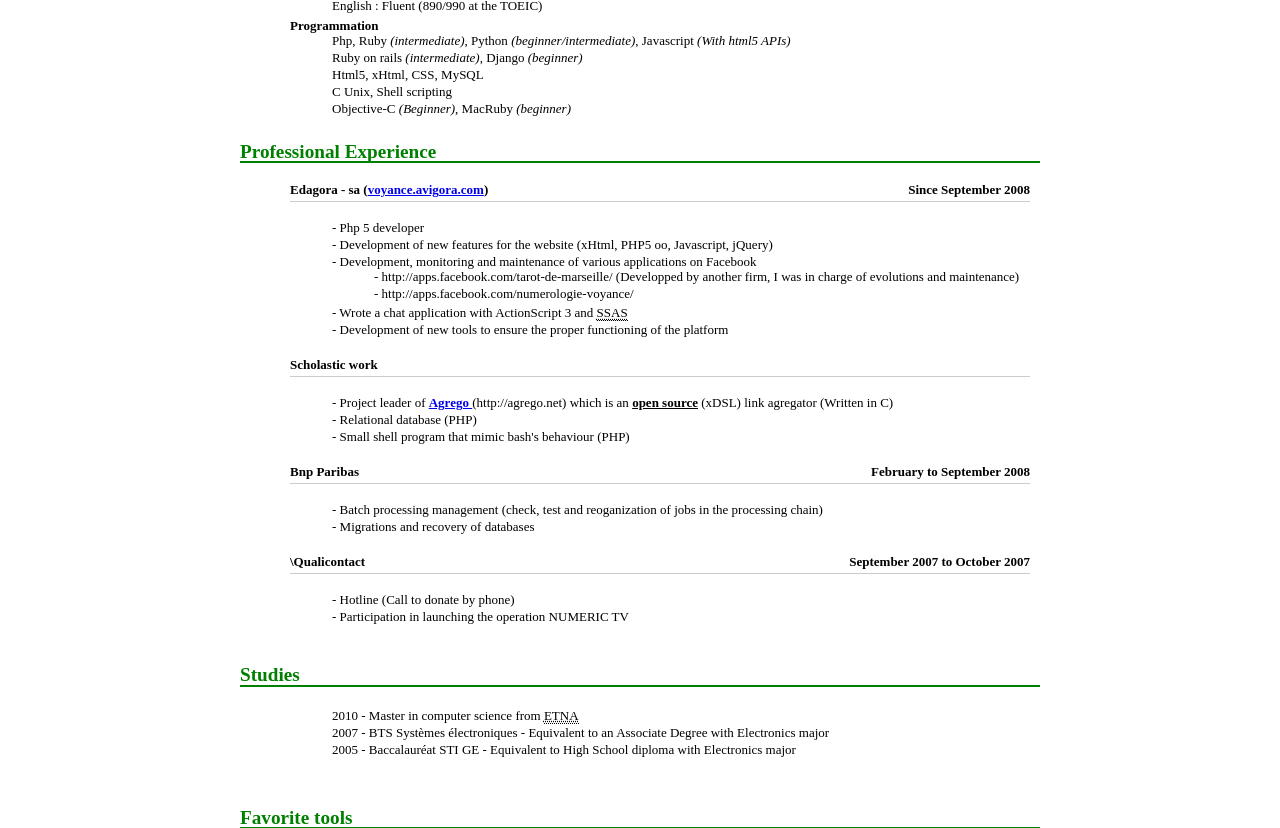
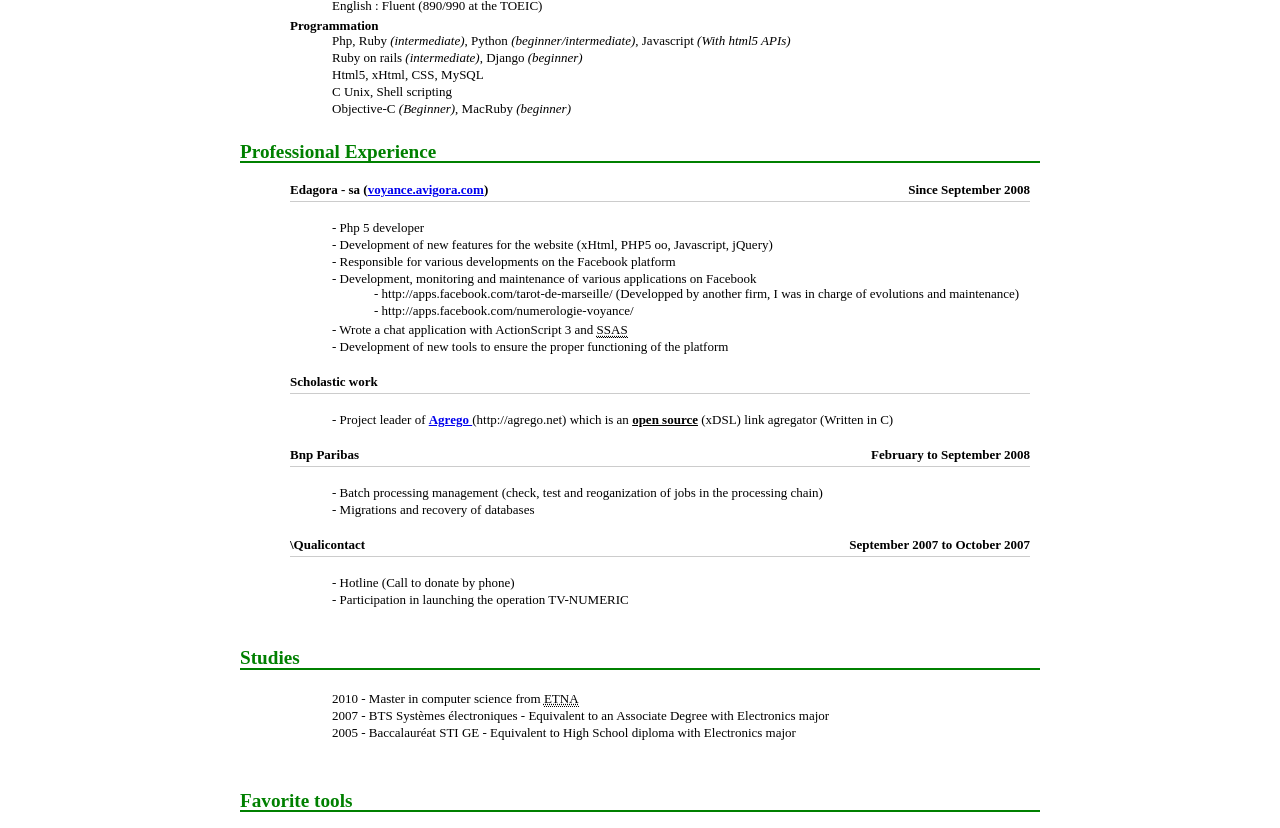
Before and after one commit to Shahor/resume, a plain HTML site: page index.html in a window 1280 px wide. Shown: the part 209-1037 px from the top of the page. Drawn offline with Linux system fonts and the light colour scheme.

Commit message:
Little fixes

```diff
--- a/index.html
+++ b/index.html
@@ -51,7 +51,7 @@
 				<b>Spoken languages</b>
 			</p>
 			<ul>
-				<li>French / Portuguese : Bilingual
+				<li>French / Portuguese : Bilingual</li>
 				<li>English : Fluent (890/990 at the TOEIC)</li>
 			</ul>
 		</article>
@@ -93,11 +93,13 @@
 				<ul>
 					<li>- Php 5 developer</li>
 					<li>- Development of new features for the website (xHtml, PHP5 oo, Javascript, jQuery)</li>
+					<li>- Responsible for various developments on the Facebook platform
 					<li>- Development, monitoring and maintenance of various applications on Facebook
 						<ul>
 							<li>- http://apps.facebook.com/tarot-de-marseille/ (Developped by another firm, I was in charge of evolutions and maintenance)</li>
 							<li>- http://apps.facebook.com/numerologie-voyance/</li>
 						</ul>
+					</li>
 					<li>- Wrote a chat application with ActionScript 3 and <abbr title="Server side action script">SSAS</abbr></li>
 					<li>- Development of new tools to ensure the proper functioning of the platform</li>
 				</ul>
@@ -110,8 +112,6 @@
 			<hr/>
 			<ul>
 				<li>- Project leader of <b><a href="http://agrego.net" target="_blank">Agrego </a></b> (http://agrego.net) which is an <u><b>open source</b></u> (xDSL) link agregator (Written in C)</li>
-				<li>- Relational database (PHP)</li>
-				<li>- Small shell program that mimic bash's behaviour (PHP)</li>
 			</ul>
 		</article>
 
@@ -140,7 +140,7 @@
 				<hr/>
 				<ul>
 					<li>- Hotline (Call to donate by phone)</li>
-					<li>- Participation in launching the operation NUMERIC TV</li>
+					<li>- Participation in launching the operation TV-NUMERIC</li>
 				</ul>
 		</article>
 	</section>
```
